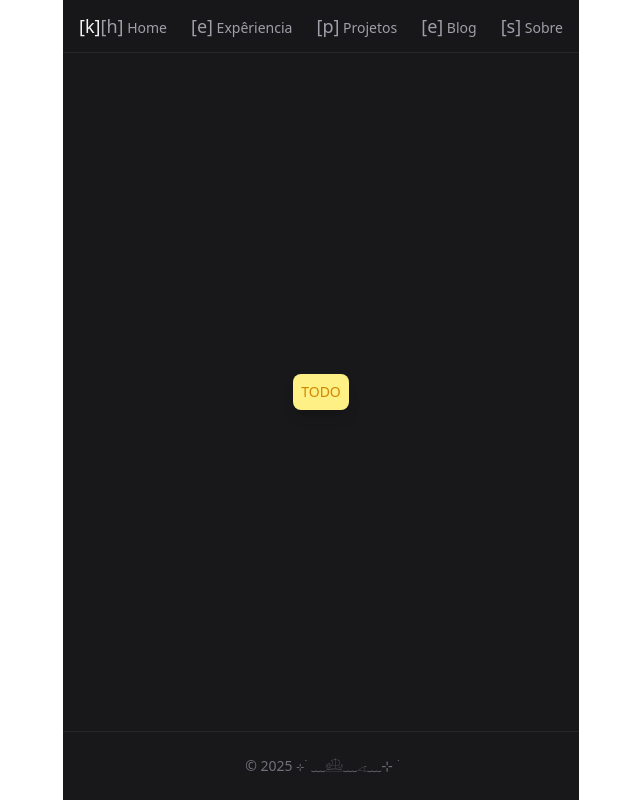
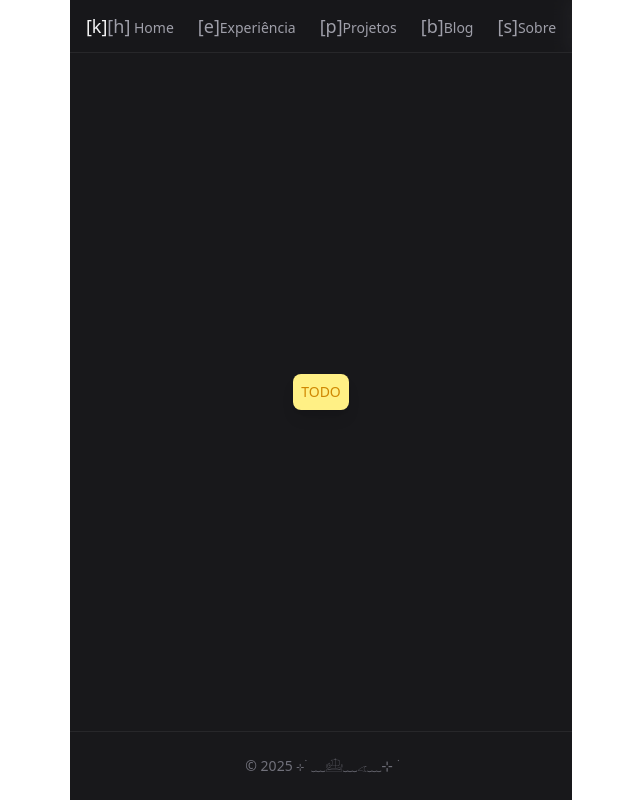
Before and after one commit to kavvata/portfolio, a React (Vite) app: page /portfolio/experience in a window 1280 px wide. Shown: the whole page, without its empty margins (319-959 px from the left). Built offline with nearby package versions, Linux system fonts and the light colour scheme; a web font is replaced by a local one.

Commit message:
feat(nav): corrigido navbar em telas menores

```diff
--- a/src/components/Navbar.tsx
+++ b/src/components/Navbar.tsx
@@ -13,7 +13,8 @@ function Navbar() {
               href="/portfolio/"
               className="hover:text-zinc-100 transition-colors"
             >
-              <span className="font-kare text-lg">[h]</span> Home
+              <span className="font-kare text-lg">[h]</span>{" "}
+              <span className="hidden md:inline">Home</span>
             </a>
           </li>
           <li>
@@ -21,7 +22,8 @@ function Navbar() {
               href="/portfolio/experience/"
               className="hover:text-zinc-100 transition-colors"
             >
-              <span className="font-kare text-lg">[e]</span> Expêriencia
+              <span className="font-kare text-lg">[e]</span>
+              <span className="hidden md:inline">Experiência</span>
             </a>
           </li>
           <li>
@@ -29,7 +31,8 @@ function Navbar() {
               href="/portfolio/experience/"
               className="hover:text-zinc-100 transition-colors"
             >
-              <span className="font-kare text-lg">[p]</span> Projetos
+              <span className="font-kare text-lg">[p]</span>
+              <span className="hidden md:inline">Projetos</span>
             </a>
           </li>
           <li>
@@ -37,7 +40,8 @@ function Navbar() {
               href="/portfolio/blog/"
               className="hover:text-zinc-100 transition-colors"
             >
-              <span className="font-kare text-lg">[e]</span> Blog
+              <span className="font-kare text-lg">[b]</span>
+              <span className="hidden md:inline">Blog</span>
             </a>
           </li>
           <li>
@@ -45,7 +49,8 @@ function Navbar() {
               href="/portfolio/about/"
               className="hover:text-zinc-100 transition-colors"
             >
-              <span className="font-kare text-lg">[s]</span> Sobre
+              <span className="font-kare text-lg">[s]</span>
+              <span className="hidden md:inline">Sobre</span>
             </a>
           </li>
         </ul>
```
